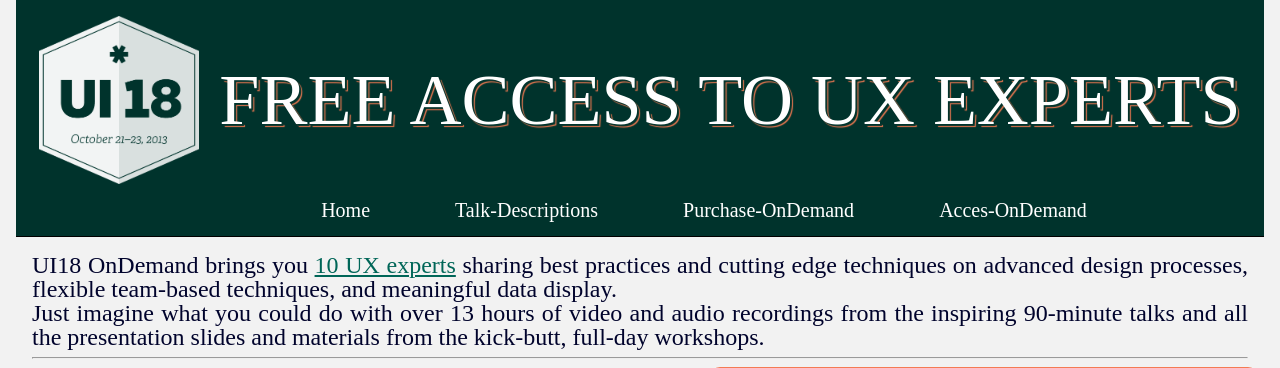
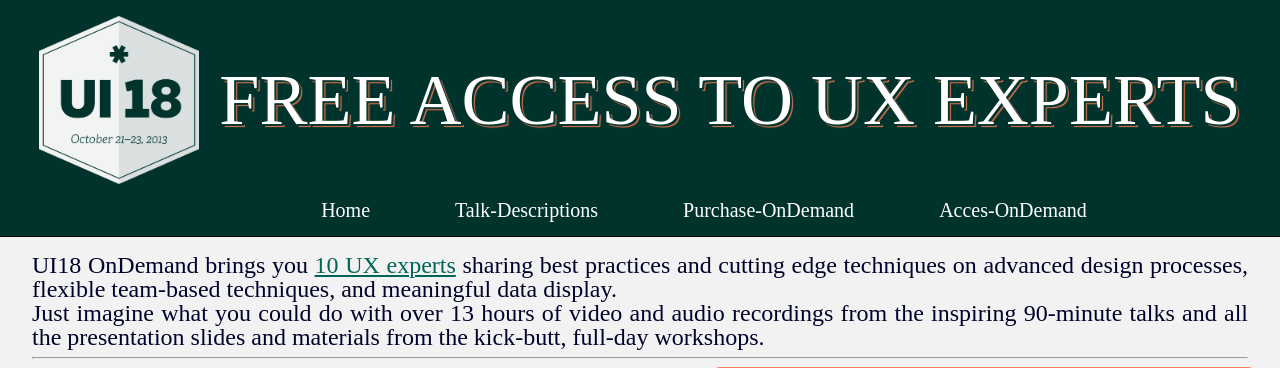
Before and after one commit to ajmatic/adamlamagna, a PHP site: page /uie/uidesign.html in a window 1280 px wide. Shown: the top 368 px of the page. Run offline with PHP 8.4, Linux system fonts and the light colour scheme; some web fonts are replaced.

Commit message:
widened header

```diff
--- a/uie/css/uidesign.css
+++ b/uie/css/uidesign.css
@@ -5,8 +5,6 @@
 }
 
 #header {
-	width: 95%;
-	margin: 0 auto;
 	background: #00332c;
 	border-bottom: 0.063rem solid;
 	text-align: center;
```
